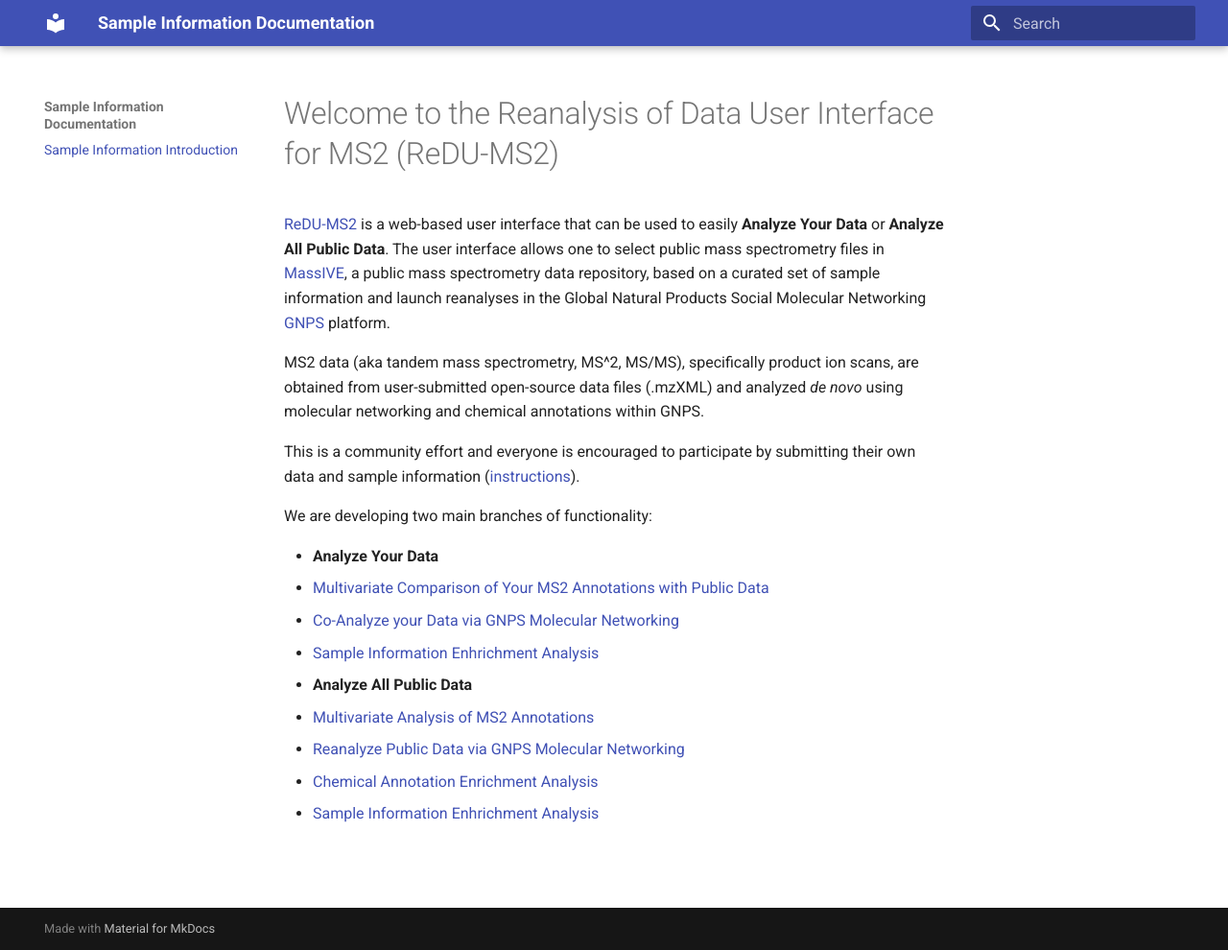
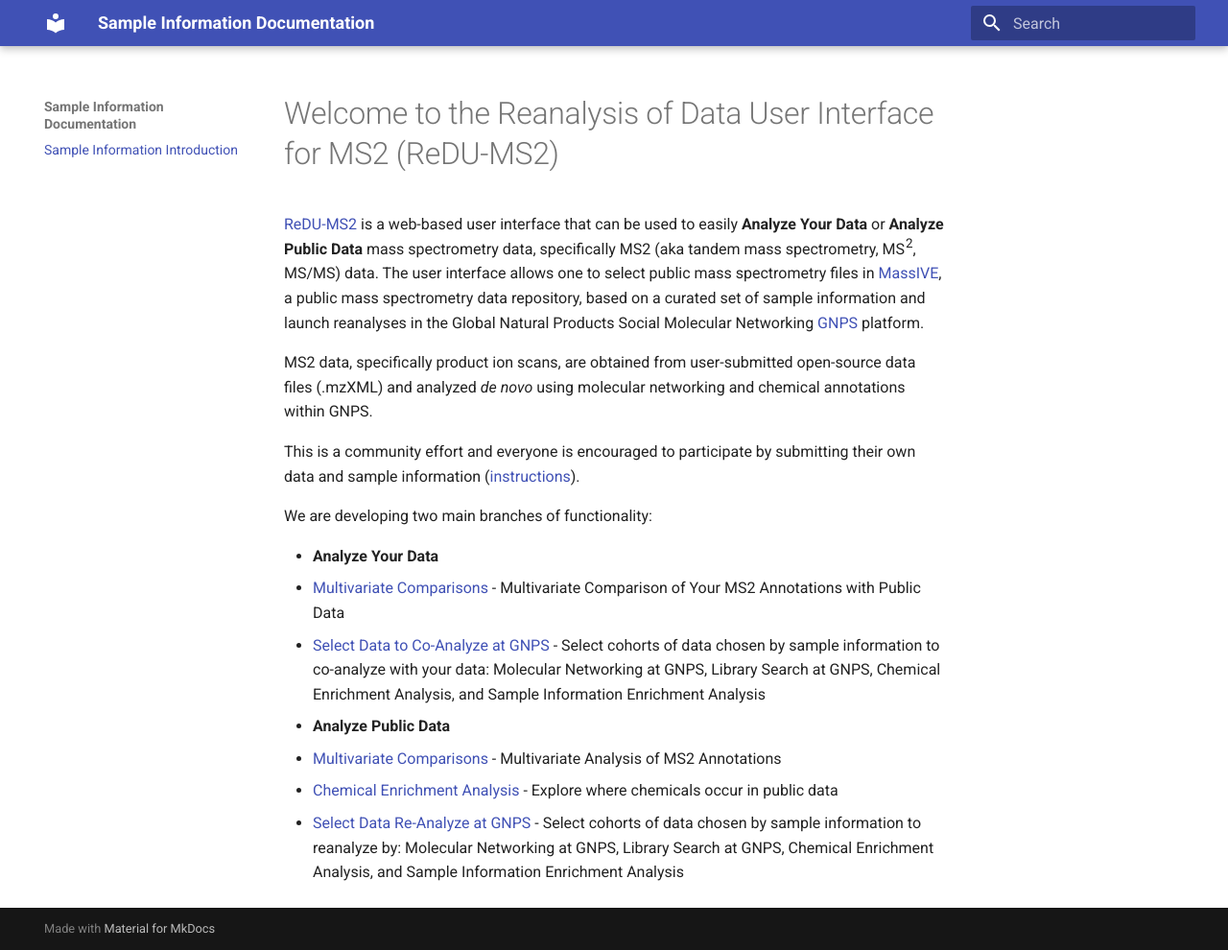
Before and after one commit to mwang87/ReDU-MS2-Documentation, an MkDocs documentation site: the page built from docs/index.md, in a window 1280 px wide and 990 px high. Shown: the whole window at 96% size. Built offline with MkDocs 1.6.1 and Material for MkDocs 9.7.7, drawn with Linux system fonts in a browser that asks for light colours; old or Windows-style settings are respelled for this version of MkDocs.

Commit message:
Update index.md
update to reflect new UI structure

```diff
--- a/docs/index.md
+++ b/docs/index.md
@@ -1,20 +1,18 @@
 # Welcome to the Reanalysis of Data User Interface for MS2 (ReDU-MS2)
 
-[ReDU-MS2](http://dorresteinappshub.ucsd.edu:5005/) is a web-based user interface that can be used to easily **Analyze Your Data** or **Analyze All Public Data**. The user interface allows one to select public mass spectrometry files in [MassIVE](https://massive.ucsd.edu/ProteoSAFe/static/massive.jsp), a public mass spectrometry data repository, based on a curated set of sample information and launch reanalyses in the Global Natural Products Social Molecular Networking [GNPS](https://gnps.ucsd.edu/ProteoSAFe/static/gnps-splash2.jsp) platform.
+[ReDU-MS2](http://dorresteinappshub.ucsd.edu:5005/) is a web-based user interface that can be used to easily **Analyze Your Data** or **Analyze Public Data** mass spectrometry data, specifically MS2 (aka tandem mass spectrometry, MS<sup>2</sup>, MS/MS) data. The user interface allows one to select public mass spectrometry files in [MassIVE](https://massive.ucsd.edu/ProteoSAFe/static/massive.jsp), a public mass spectrometry data repository, based on a curated set of sample information and launch reanalyses in the Global Natural Products Social Molecular Networking [GNPS](https://gnps.ucsd.edu/ProteoSAFe/static/gnps-splash2.jsp) platform.
 
-MS2 data (aka tandem mass spectrometry, MS^2, MS/MS), specifically product ion scans, are obtained from user-submitted open-source data files (.mzXML) and analyzed *de novo* using molecular networking and chemical annotations within GNPS.
+MS2 data, specifically product ion scans, are obtained from user-submitted open-source data files (.mzXML) and analyzed *de novo* using molecular networking and chemical annotations within GNPS.
 
 This is a community effort and everyone is encouraged to participate by submitting their own data and sample information ([instructions](HowtoContribute.md)).
 
 We are developing two main branches of functionality:
 
 * **Analyze Your Data**
-  * [Multivariate Comparison of Your MS2 Annotations with Public Data](AnalyzeYourData_MultivariateComparisons.md)
-  * [Co-Analyze your Data via GNPS Molecular Networking](AnalyzeYourData_CoAnalysis_MolecularNetworking.md)
-  * [Sample Information Enhrichment Analysis](AnalyzeYourData_SampleInformationEnrichment.md)
+  * [Multivariate Comparisons](AnalyzeYourData_MultivariateComparisons.md) - Multivariate Comparison of Your MS2 Annotations with Public Data
+  * [Select Data to Co-Analyze at GNPS](AnalyzeYourData_CoAnalysis_MolecularNetworking.md) - Select cohorts of data chosen by sample information to co-analyze with your data: Molecular Networking at GNPS, Library Search at GNPS, Chemical Enrichment Analysis, and Sample Information Enrichment Analysis
 
-* **Analyze All Public Data**
-  * [Multivariate Analysis of MS2 Annotations](AnalyzePublicData_MultivariateComparisons.md)
-  * [Reanalyze Public Data via GNPS Molecular Networking](AnalyzePublicData_MolecularNetworking.md)
-  * [Chemical Annotation Enrichment Analysis](AnalyzePublicData_ChemicalEnrichment.md)
-  * [Sample Information Enhrichment Analysis](AnalyzePublicData_SampleInformationEnrichment.md)
+* **Analyze Public Data**
+  * [Multivariate Comparisons](AnalyzePublicData_MultivariateComparisons.md) - Multivariate Analysis of MS2 Annotations
+  * [Chemical Enrichment Analysis](AnalyzePublicData_ChemicalEnrichment.md) - Explore where chemicals occur in public data
+  * [Select Data Re-Analyze at GNPS](AnalyzePublicData_MolecularNetworking.md)  - Select cohorts of data chosen by sample information to reanalyze by: Molecular Networking at GNPS, Library Search at GNPS, Chemical Enrichment Analysis, and Sample Information Enrichment Analysis
```
